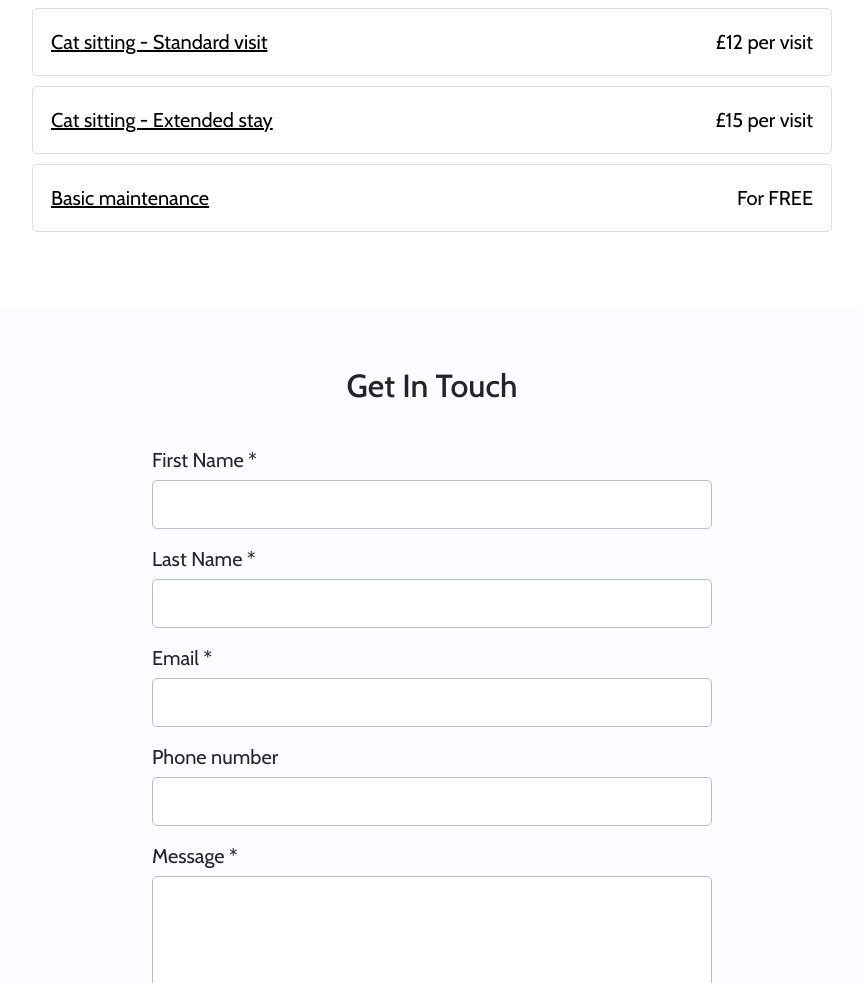
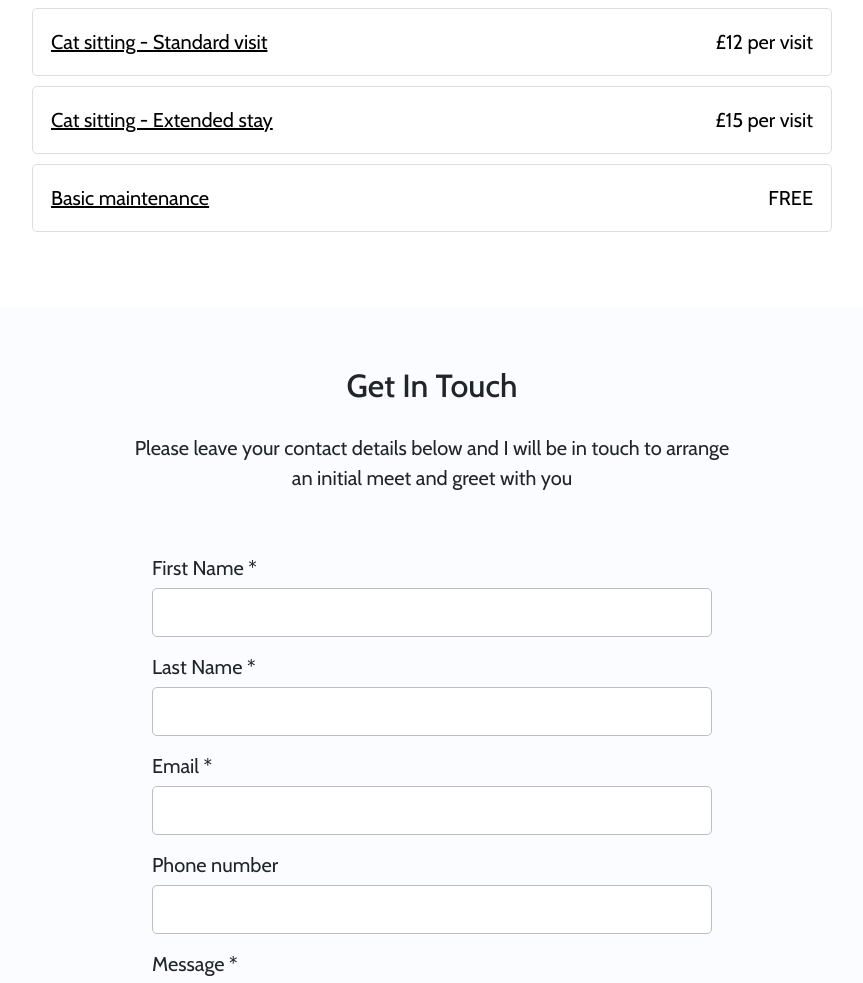
Before and after one commit to Katsitting/katsitting.github.io, a plain HTML site: page index.html in a window 1280 px wide. Shown: the part 1930-2913 px from the top of the page, without its empty margins (208-1071 px from the left). Drawn offline with nearby package versions, Linux system fonts and the light colour scheme.

Commit message:
Update pages

```diff
--- a/index.html
+++ b/index.html
@@ -133,7 +133,7 @@
                             attention and interaction while their owners are away. This service includes all the
                             essentials of standard cat sitting, such as food, water and litter maintenance, but goes
                             a
-                            step further by offer extended stay to spend quality time engaging with your cats. This
+                            step further by offering extended stay to spend quality time engaging with your cats. This
                             can
                             include an interactive play session, brushing, and even cuddling if your cat is
                             comfortable
@@ -145,7 +145,7 @@
                         </div>
                     </div>
                     <div class="accordionwrapper">
-                        <button class="accordion">Basic maintenance<div class="accordionright">For FREE</div>
+                        <button class="accordion">Basic maintenance<div class="accordionright">FREE</div>
                         </button>
                         <div class="panel">
                             I will happily complete minor tasks free of charge. This can include watering houseplants,
@@ -159,6 +159,10 @@
     <div class="secondsection" id="contact">
         <div class="header">
             <h2>Get In Touch</h2>
+            <div class="subtextcontact">
+                Please leave your contact details below and I will be in touch to arrange an initial meet and greet with
+                you
+            </div>
         </div>
         <div class="subtext">
             <form class="form" action="https://api.web3forms.com/submit" method="POST">
@@ -189,7 +193,7 @@
                     </div>
 
                     <input type="checkbox" name="botcheck" class="hidden" style="display: none;">
-                    <input type="hidden" name="redirect" value="https://katsitting.github.io/submitted">
+                    <input type="hidden" name="redirect" value="https://katsitt.ing/submitted">
 
                     <div class="buttons">
                         <input type="submit" class="primary" value="Send" />
--- a/styles.css
+++ b/styles.css
@@ -95,6 +95,14 @@ header {
 
 .secondsection .subtext {
   padding: 0 0px;
+}
+
+.subtextcontact {
+  text-align: center;
+  padding: 0 20px;
+  max-width: 600px;
+  margin: auto;
+  padding: 20px 0;
 }
 
 .buttons {
```
